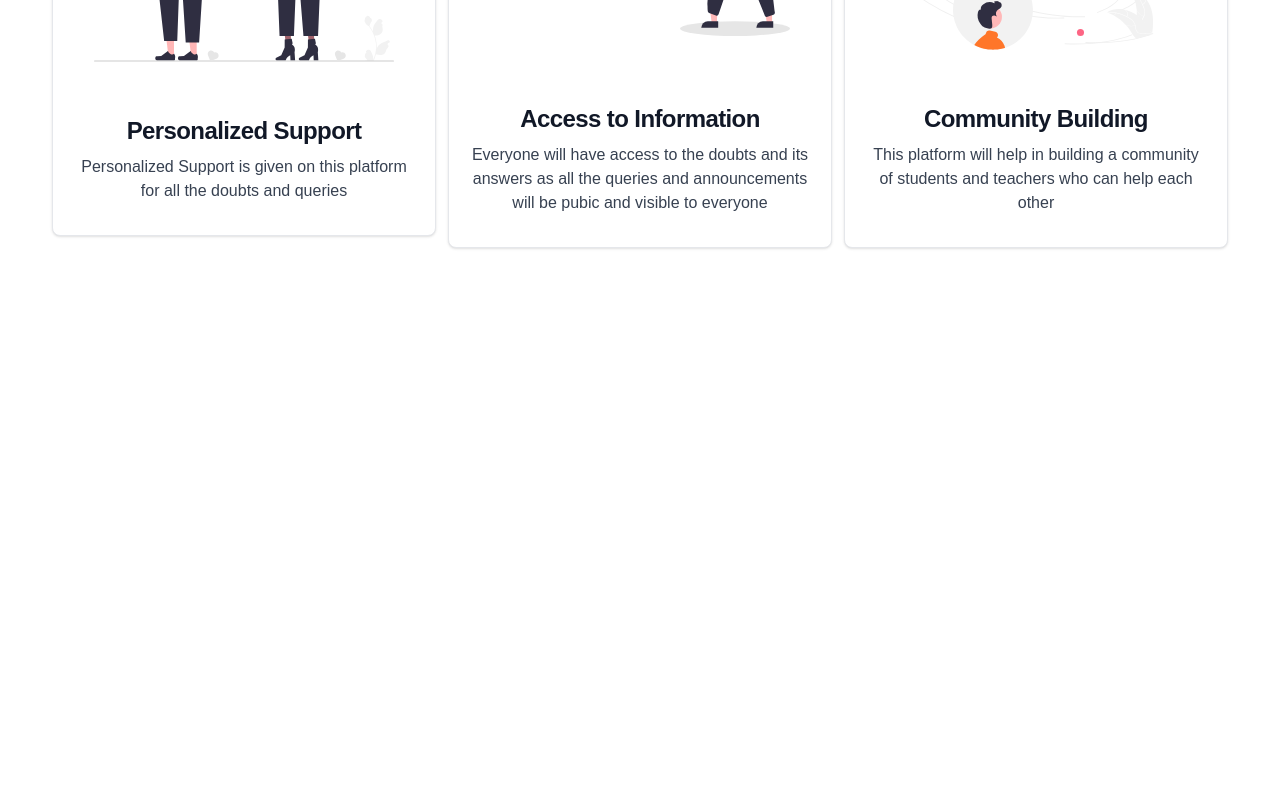
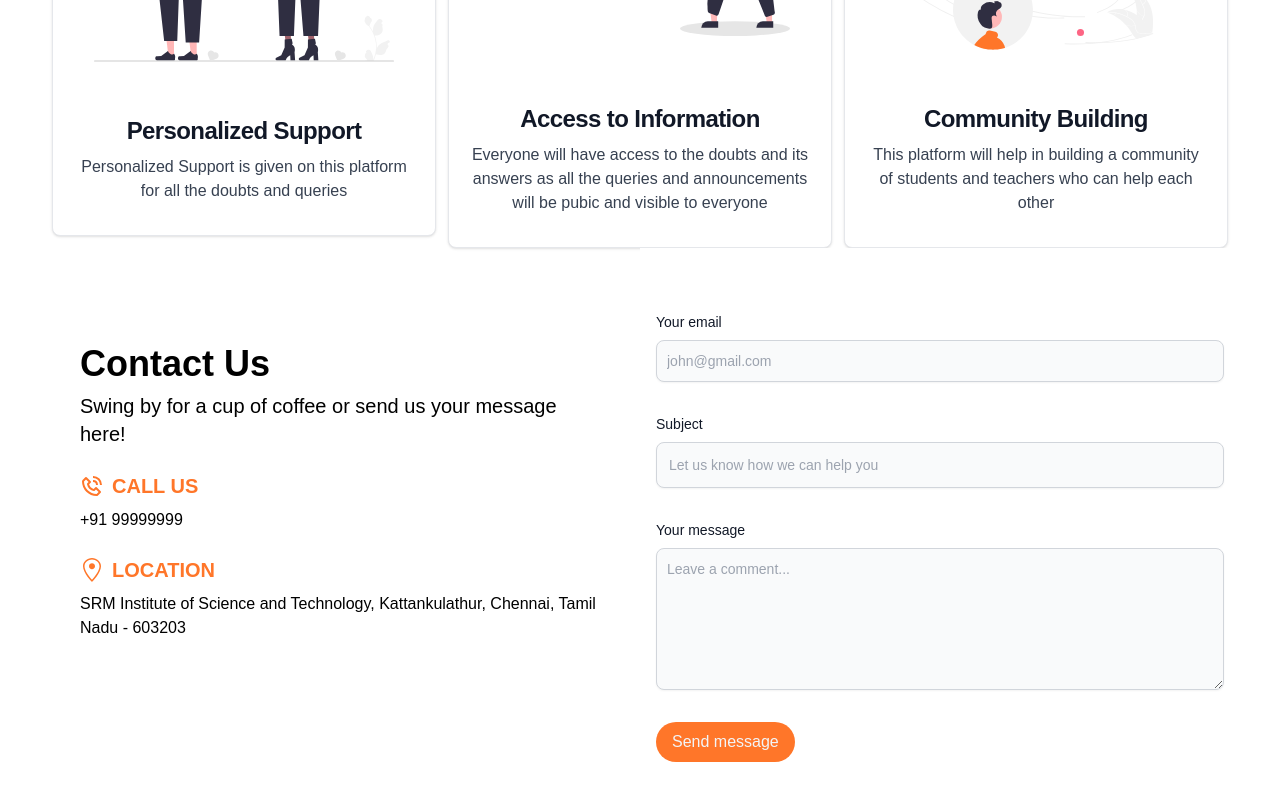
Before and after one commit to shvam0000/Query-Fuel, a Next.js app: page / in a window 1280 px wide. Shown: the part 464-1264 px from the top of the page. Before the commit the page ends 800 px from the top, so only its background shows below. Built offline with nearby package versions, Linux system fonts and the light colour scheme; no server answers.

Commit message:
✨ add contact section on homepage

```diff
--- /dev/null
+++ b/src/components/home/contact-section.tsx
@@ -0,0 +1,47 @@
+import { Call, Location } from '@/utils/icons';
+import { ContactForm } from '../contact-us';
+
+const ContactSection = () => {
+  return (
+    <div className="flex justify-center items-start">
+      <div className="w-1/2 py-10 pt-20 px-10">
+        <div className="py-4">
+          <h1 className="text-4xl font-bold">Contact Us</h1>
+          <h2 className="text-xl pt-2 font-medium">
+            Swing by for a cup of coffee or send us your message here!
+          </h2>
+        </div>
+        <div className="py-2">
+          <div className="flex items-center">
+            <span className="text-2xl text-primary-orange pr-2">
+              <Call />
+            </span>
+            <span className="text-xl text-primary-orange font-bold uppercase">
+              Call us
+            </span>
+          </div>
+          <div className="py-2">+91 99999999</div>
+        </div>
+        <div className="py-2">
+          <div className="flex items-center">
+            <span className="text-2xl text-primary-orange pr-2">
+              <Location />
+            </span>
+            <span className="text-xl text-primary-orange font-bold uppercase">
+              Location
+            </span>
+          </div>
+          <div className="py-2">
+            SRM Institute of Science and Technology, Kattankulathur, Chennai,
+            Tamil Nadu - 603203
+          </div>
+        </div>
+      </div>
+      <div className="w-1/2">
+        <ContactForm />
+      </div>
+    </div>
+  );
+};
+
+export default ContactSection;
--- a/src/components/home/hero.tsx
+++ b/src/components/home/hero.tsx
@@ -1,10 +1,11 @@
 import React from 'react';
-import { Innovation } from './';
+import { ContactSection, Innovation } from './';
 
 const Hero = () => {
   return (
     <div className="p-10">
       <Innovation />
+      <ContactSection />
     </div>
   );
 };
--- a/src/components/home/index.tsx
+++ b/src/components/home/index.tsx
@@ -1,3 +1,4 @@
 export { default as Hero } from './hero';
 export { default as Innovation } from './innovation';
 export { default as InnovationCard } from './innovation-card';
+export { default as ContactSection } from './contact-section';
```
